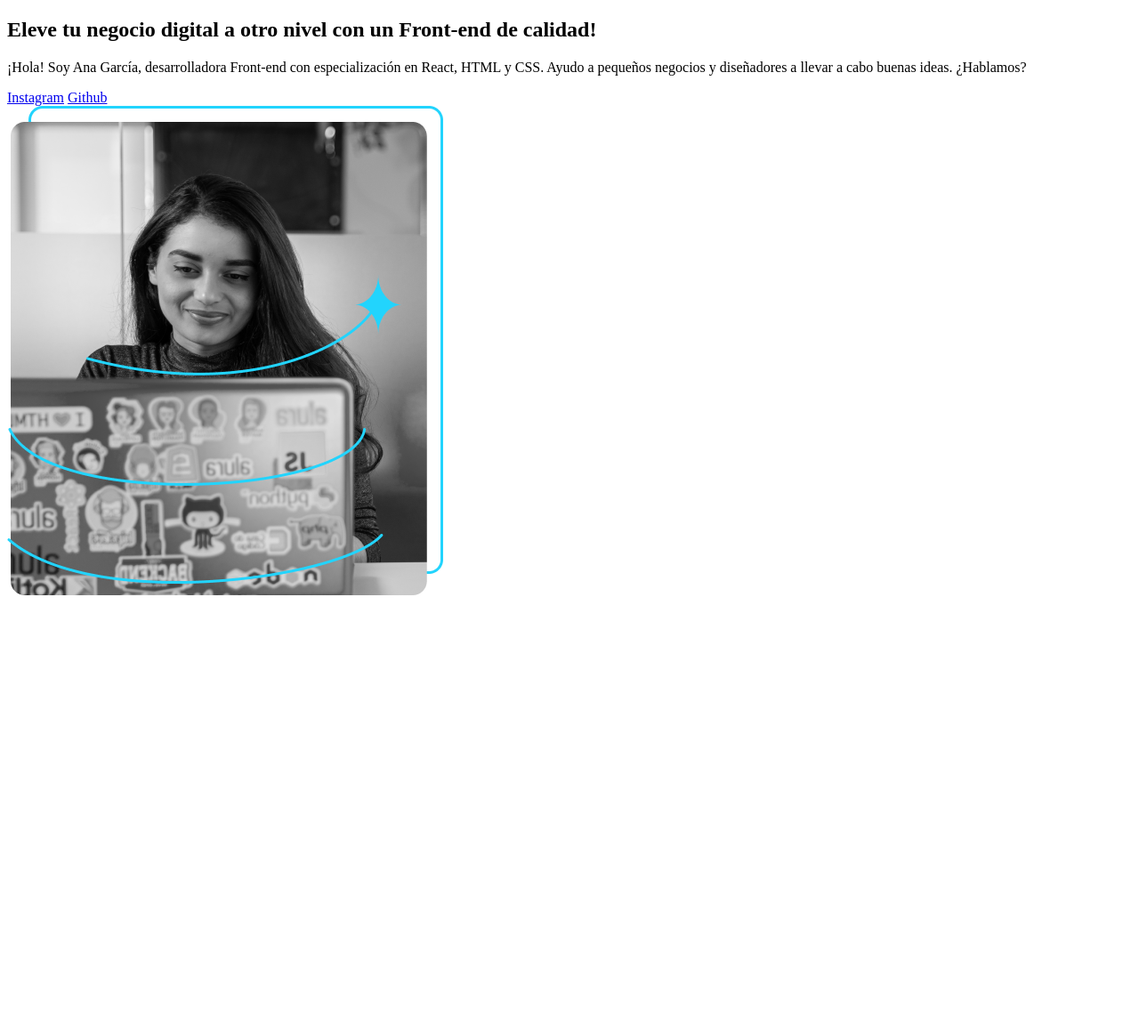
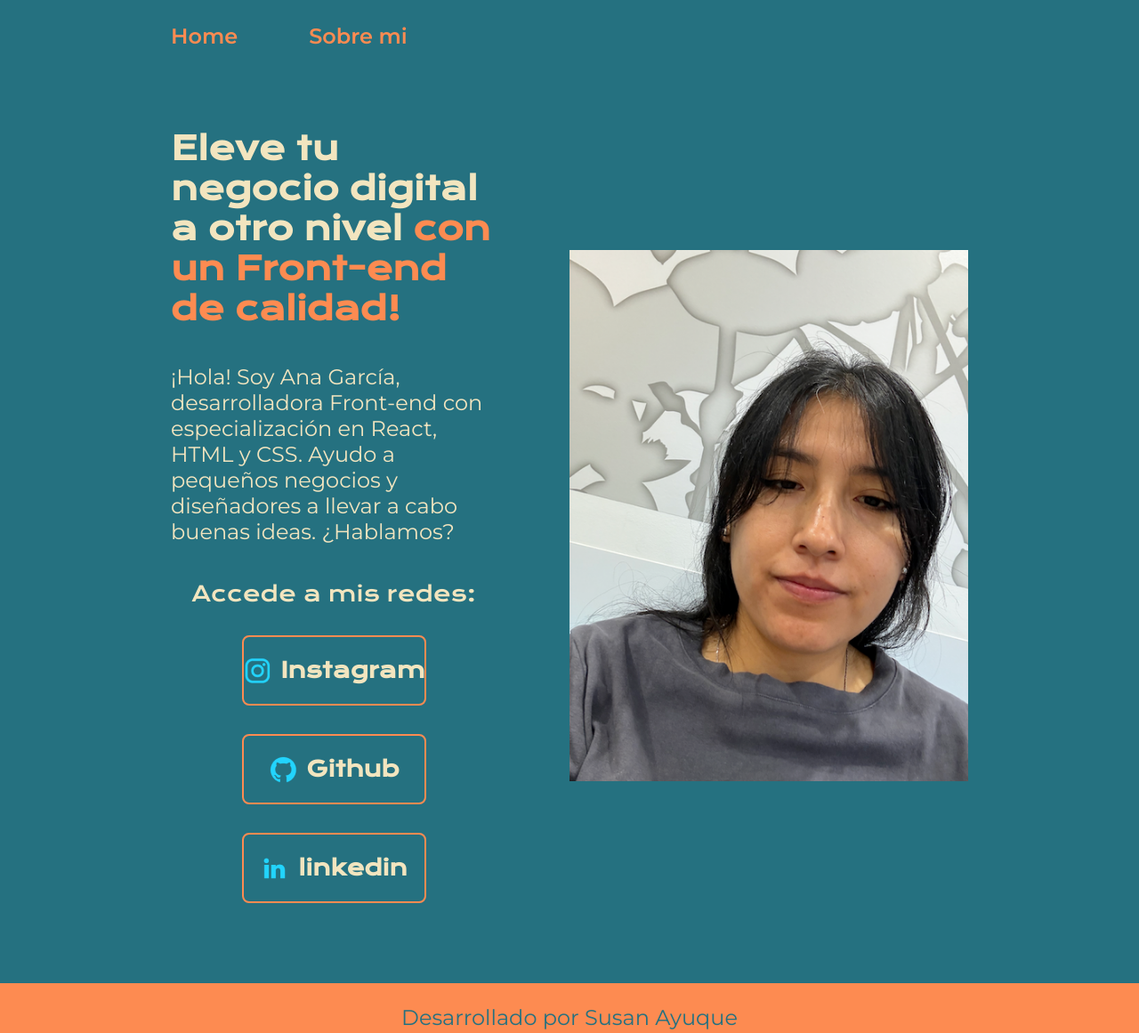
Before and after one commit to Susanayuque/More_about_me, a plain HTML site: page index.html in a window 1280 px wide. Shown: the whole page at 89% size. Before the commit the page ends 800 px from the top, so only its background shows below. Drawn offline with nearby package versions, Linux system fonts and the light colour scheme.

Commit message:
Finalizacion de la segunda etapa del proyecto

```diff
--- a/index.html
+++ b/index.html
@@ -4,10 +4,15 @@
     <meta charset="UTF-8">
     <meta name="viewport" content="width=device-width, initial-scale=1.0">
     <title>Portafolio</title>
-    <link rel = "stylesheet" href="style.css">
+    <link rel = "stylesheet" href="./styles/style.css">
 </head>
 <body>
-    <header></header>
+    <header class="header">
+        <nav class="header_menu">
+            <a class="header_menu_link" href="index.html">Home</a>
+            <a class="header_menu_link" href="about.html">Sobre mi</a>
+        </nav>
+    </header>
     <main class="presentacion">
         <section class="presentacion_contenido">
         <h1 class="presentacion_contenido_titulo">
@@ -18,12 +23,23 @@
             diseñadores a llevar a cabo buenas ideas. ¿Hablamos?
             </p>
             <div class="presentacion_enlaces">
-                <a class="presentacion_enlaces_link" href="https://www.instagram.com/">Instagram</a>
-                <a class="presentacion_enlaces_link" href="https://www.github.com/">Github</a>
+                <h2 class="presentacion_enlaces_subtitulo">Accede a mis redes:</h2>
+                <a class="presentacion_enlaces_link" href="https://www.instagram.com/">
+                    <img src="./assets/instagram.png">
+                    Instagram</a>
+                <a class="presentacion_enlaces_link" href="https://www.github.com/">
+                    <img src="./assets/github.png">
+                    Github</a>
+                <a class="presentacion_enlaces_link" href="https://www.linkedin.com">
+                    <img src="./assets/linkedin.png">
+                    linkedin
+                </a>
             </div>
         </section>
-        <img src="Imagem.png" alt="Imagen de Ana Garcia trabajando">
+        <img class="presentacion_imagen" src="./assets/me.png" alt="Imagen de Ana Garcia trabajando">
     </main>
-    <footer></footer>
+    <footer class="footer">
+        <p>Desarrollado por Susan Ayuque</p>
+    </footer>
 </body>
 </html>
--- /dev/null
+++ b/styles/style.css
@@ -0,0 +1,133 @@
+@import url('https://fonts.googleapis.com/css2?family=Krona+One&family=Montserrat:ital,wght@0,100..900;1,100..900&display=swap');
+
+:root{
+    --color-primario:#257180;
+    --color-secundario: #F2E5BF;
+    --color-terciario: #FD8B51;
+    --color-hover:#CB6040;
+
+    --fuente-montserrat:'Montserrat', sans serif;
+    --fuente-krona: 'Krona One', sans serif;
+}
+*{
+    padding: 0;
+    margin: 0;
+}
+body {
+    background-color: var(--color-primario);
+    color: var(--color-secundario);
+    box-sizing: border-box;
+}
+
+.header{
+    padding: 2% 0% 0% 15%;
+}
+
+.header_menu{
+    display: flex;
+    gap: 80px
+    ;
+}
+
+.header_menu_link{
+    font-family: var(--fuente-montserrat);
+    font-size: 1.5rem;
+    font-weight: 600;
+    color: var(--color-terciario);
+    text-decoration: none;
+}
+
+
+
+.presentacion{
+    display: flex;
+    align-items: center;
+    padding: 7% 15%;
+    justify-content: space-between  ;
+    gap: 82px;
+}
+
+.presentacion_contenido{
+    width: 50%;
+    display: flex;
+    flex-direction: column;
+    gap: 40px;
+}
+
+.presentacion_contenido_titulo{
+    font-size: 2.25rem;
+    font-family:var(--fuente-krona);
+}
+
+.titulo-destaque {
+    color: var(--color-terciario)
+}
+
+.presentacion_contenido_texto{
+    font-size: 1.5rem;
+    font-family: var(--fuente-montserrat);
+}
+
+.presentacion_enlaces{
+    display: flex;
+    justify-content: space-between;
+    flex-direction: column;
+    align-items: center;
+    gap: 32px;
+}
+
+.presentacion_enlaces_subtitulo{
+    font-family: var(--fuente-krona);
+    font-size: 1.5rem;
+    font-weight: 400;
+}
+
+.presentacion_enlaces_link{
+    width: 50%;
+    text-align: center;
+    padding: 21.5px 10px;
+    border-radius: 8px;
+    font-family: var(--fuente-krona);
+    font-size: 1.5rem;
+    font-weight: 600;
+    text-decoration: none;
+    color: var(--color-secundario);
+    border: 2px solid var(--color-terciario);
+    display: flex;
+    justify-content: center;
+    gap: 10px;
+
+}
+
+.presentacion_enlaces_link:hover{
+    background-color: var(--color-hover);
+}
+
+.presentacion_imagen{
+    width: 50%;
+}
+.footer{
+    background-color: var(--color-terciario);
+    padding: 24px;
+    color: var(--color-primario);
+    text-align: center;
+    font-family: var(--fuente-montserrat);
+    font-size: 1.5rem;
+    font-weight: 400;
+}
+
+@media (max-width:1200px){
+    .header{
+        padding: 10%;
+    }
+    .header_menu{
+        justify-content: center;
+    }
+    .presentacion{
+        flex-direction: column-reverse;
+        padding: 5%;
+    }
+    .presentacion_contenido{
+        width: auto;
+    }
+}
```
Also changed, not shown: about.html (added, +36 -0 lines), assets/Imagem.png (renamed from Imagem.png), assets/github.png (added), assets/instagram.png (added), assets/linkedin.png (added), assets/me.png (added), assets/twitch.png (added), assets/twitter-novo.png (added), assets/twitter.png (added), style.css (deleted), 2 other files.
